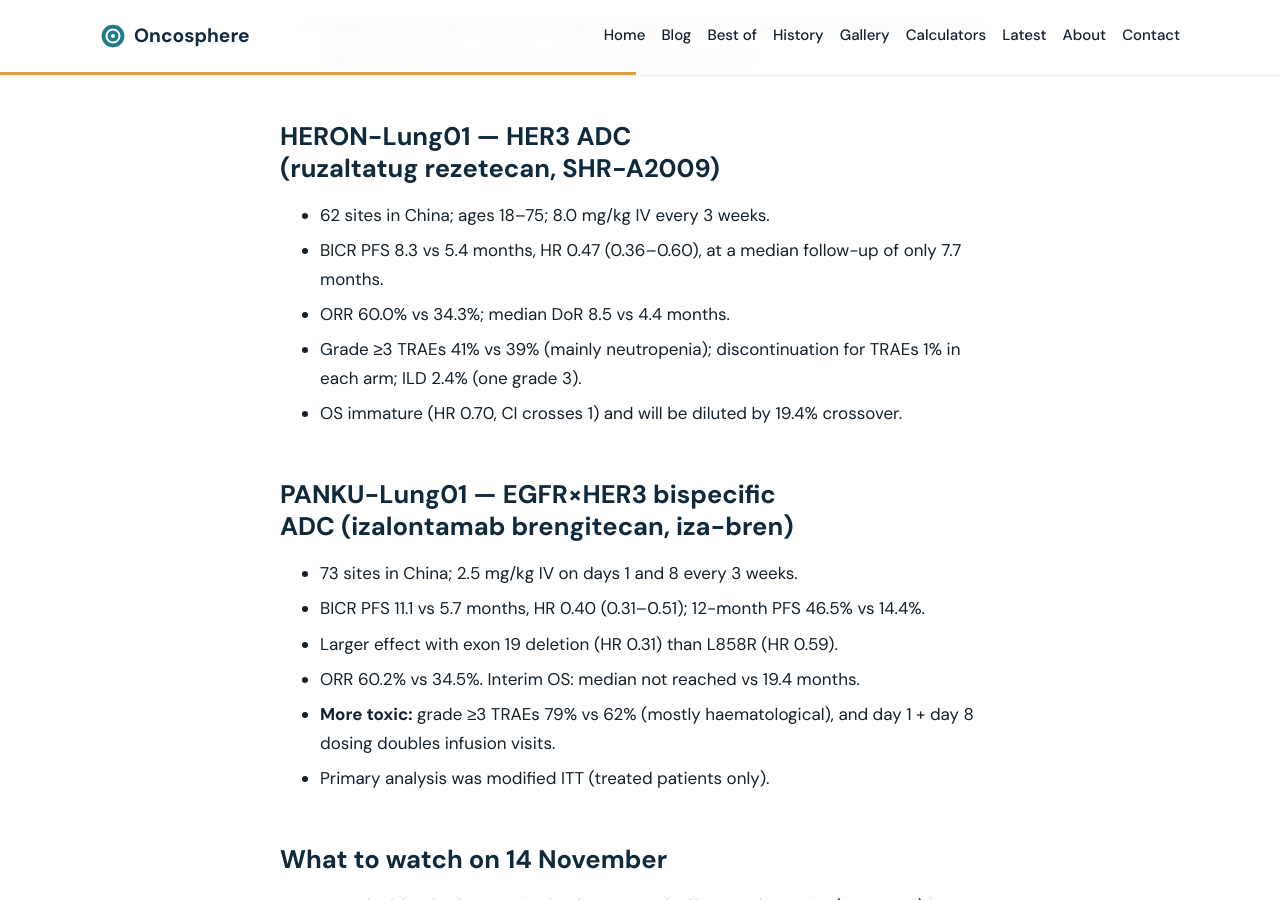
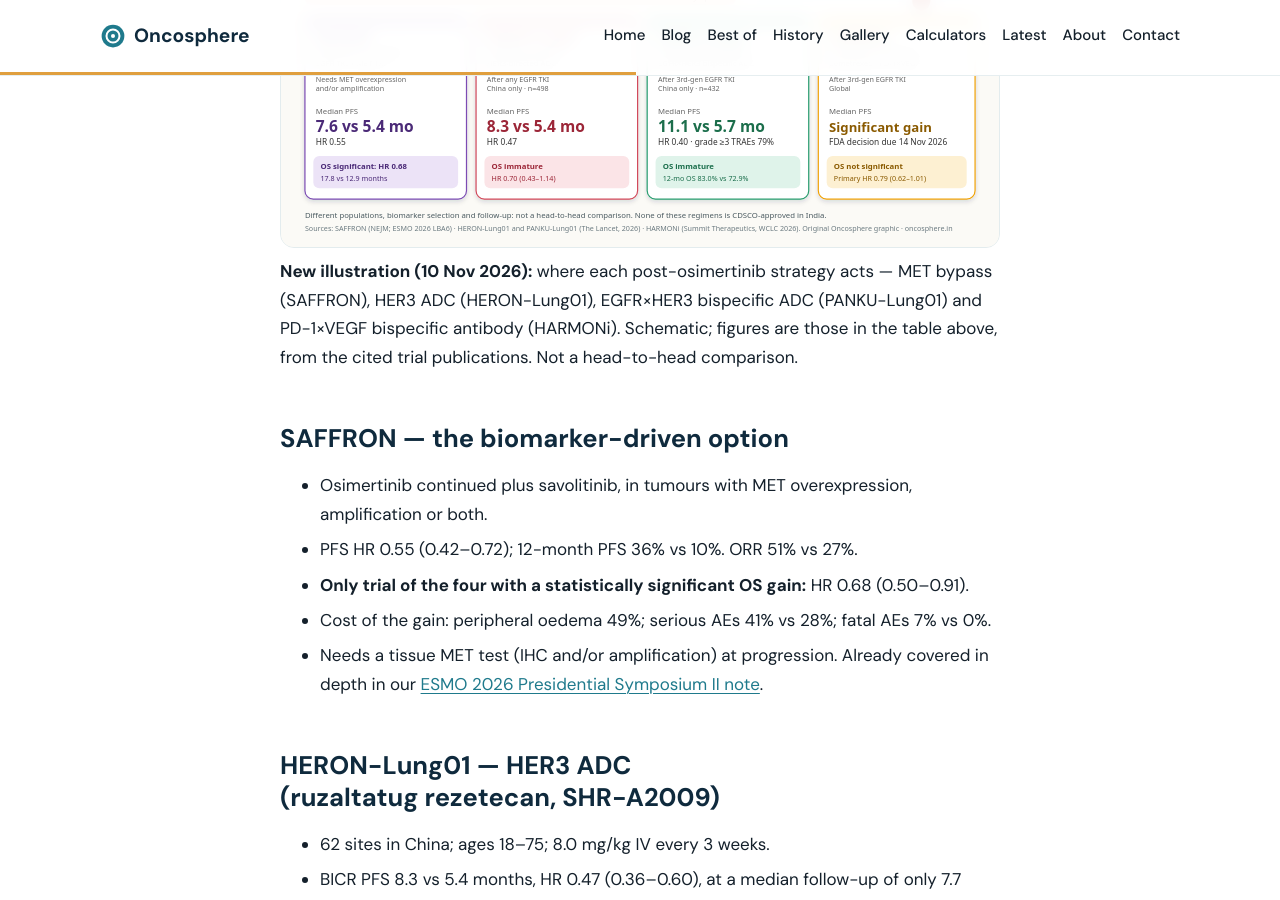
Before and after one commit to senthilstar/Oncosphere, a Jekyll site: the page built from _posts/2026-11-09-egfr-nsclc-after-osimertinib-2026-phase-3-options.md, in a window 1280 px wide and 900 px high, scrolled down 2305 px. Built offline with Jekyll 4.4.1, drawn with Linux system fonts in a browser that asks for light colours; some of the changed text lies outside the part shown.

Commit message:
Nightly add: post-osimertinib EGFR NSCLC mechanism illustration (SAFFRON, HERON-Lung01, PANKU-Lung01, HARMONi); wire into post, gallery, home and paradigms lung

```diff
--- a/_posts/2026-11-09-egfr-nsclc-after-osimertinib-2026-phase-3-options.md
+++ b/_posts/2026-11-09-egfr-nsclc-after-osimertinib-2026-phase-3-options.md
@@ -1,7 +1,7 @@
 ---
 title: "EGFR-mutant NSCLC after osimertinib: the 2026 phase 3 evidence, ahead of the 14 Nov FDA decision"
 cover: lung
-updated: 2026-11-09
+updated: 2026-11-10
 category: Perspective
 audience: clinicians
 summary: "Four randomised phase 3 trials now test new options against platinum–pemetrexed after third-generation EGFR TKI failure: SAFFRON (osimertinib + savolitinib, MET-driven), HERON-Lung01 (HER3 ADC), PANKU-Lung01 (EGFR×HER3 bispecific ADC) and HARMONi (ivonescimab + chemo, FDA decision 14 Nov). Only SAFFRON has a statistically significant OS gain so far."
@@ -40,6 +40,11 @@ All comparators: platinum + pemetrexed, then pemetrexed maintenance (HARMONi: pl
 
 {% include chart.html title="Median PFS: new agent vs platinum–pemetrexed (months)" labels="SAFFRON|HERON-Lung01|PANKU-Lung01" values="7.6|8.3|11.1" max="12" unit=" mo" note="Control arms: 5.4, 5.4 and 5.7 months. Different populations and follow-up; not a head-to-head comparison." %}
 
+<figure class="reveal" style="margin:1.5rem 0">
+<img src="{{ '/assets/img/illustration-egfr-nsclc-after-osimertinib.svg' | relative_url }}" alt="Illustration: four strategies after osimertinib in EGFR-mutant NSCLC. On the tumour cell, savolitinib with continued osimertinib blocks MET bypass signalling; ruzaltatug rezetecan is a HER3-directed ADC; izalontamab brengitecan is an EGFR by HER3 bispecific ADC. In the microenvironment, ivonescimab binds PD-1 on T cells and VEGF. Median PFS versus platinum–pemetrexed: SAFFRON 7.6 vs 5.4 months (HR 0.55, OS HR 0.68 significant); HERON-Lung01 8.3 vs 5.4 months (HR 0.47, OS immature); PANKU-Lung01 11.1 vs 5.7 months (HR 0.40, OS immature); HARMONi PFS significant, primary OS HR 0.79 not significant, FDA decision 14 November 2026." width="1200" height="800" loading="lazy" style="width:100%;height:auto;border-radius:14px;border:1px solid #e3ecee;background:#fbfaf6">
+<figcaption><strong>New illustration (10 Nov 2026):</strong> where each post-osimertinib strategy acts — MET bypass (SAFFRON), HER3 ADC (HERON-Lung01), EGFR×HER3 bispecific ADC (PANKU-Lung01) and PD-1×VEGF bispecific antibody (HARMONi). Schematic; figures are those in the table above, from the cited trial publications. Not a head-to-head comparison.</figcaption>
+</figure>
+
 ## SAFFRON — the biomarker-driven option
 - Osimertinib continued plus savolitinib, in tumours with MET overexpression, amplification or both.
 - PFS HR 0.55 (0.42–0.72); 12-month PFS 36% vs 10%. ORR 51% vs 27%.
--- a/index.html
+++ b/index.html
@@ -19,7 +19,8 @@ title: "Discover Oncosphere: Insights on Cancer history, Cancer Treatments and l
 <p>India registered an estimated <strong>14.6 lakh</strong> new cancer cases in 2022 (ICMR–National Cancer Registry Programme projection; <a href="https://pubmed.ncbi.nlm.nih.gov/36510887/">Sathishkumar et al., Indian J Med Res 2022</a>). Every post here ends with what the evidence means for patients treated in Indian public and private hospitals.</p></div></section>
 <section class="wrap block"><h3><a class="hlink" href="/gallery/">Gallery →</a></h3><p>Explore visual insights on cancer research, treatments, and future trends. <a href="/gallery/">Open the gallery →</a></p>
 <div class="gallery">
-<a href="/rybrevant-faspro-hnscc-fda-approval/"><figure ><img src="/assets/img/infographic-origami-4-rybrevant-faspro-hnscc.svg" alt="OrigAMI-4: subcutaneous amivantamab in pretreated head and neck squamous cell carcinoma" loading="lazy" width="600" height="340" style="width:100%;height:auto;border-radius:10px"><figcaption>OrigAMI-4: Rybrevant Faspro in pretreated HNSCC (new).</figcaption></figure></a>
+<a href="/egfr-nsclc-after-osimertinib-2026-phase-3-options/"><figure ><img src="/assets/img/illustration-egfr-nsclc-after-osimertinib.svg" alt="Illustration: four strategies after osimertinib in EGFR-mutant NSCLC" loading="lazy" width="600" height="400" style="width:100%;height:auto;border-radius:10px"><figcaption>After osimertinib: four strategies, four targets (new).</figcaption></figure></a>
+<a href="/rybrevant-faspro-hnscc-fda-approval/"><figure ><img src="/assets/img/infographic-origami-4-rybrevant-faspro-hnscc.svg" alt="OrigAMI-4: subcutaneous amivantamab in pretreated head and neck squamous cell carcinoma" loading="lazy" width="600" height="340" style="width:100%;height:auto;border-radius:10px"><figcaption>OrigAMI-4: Rybrevant Faspro in pretreated HNSCC.</figcaption></figure></a>
 <a href="/first-line-systemic-therapy-in-advanced-cancers/"><figure ><img src="/assets/img/gallery-precision.jpg" alt="Precision oncology pathway" loading="lazy" width="600" height="340" style="width:100%;height:auto;border-radius:10px"><figcaption>Precision oncology: test before you treat.</figcaption></figure></a>
 <a href="/first-line-systemic-therapy-in-advanced-cancers/"><figure ><img src="/assets/img/gallery-pillars.jpg" alt="Pillars of systemic therapy" loading="lazy" width="600" height="340" style="width:100%;height:auto;border-radius:10px"><figcaption>The four pillars of modern systemic therapy (illustrative).</figcaption></figure></a>
 <a href="/destiny-breast-11-trial/"><figure ><img src="/assets/img/gallery-adc.jpg" alt="Antibody drug conjugate" loading="lazy" width="600" height="340" style="width:100%;height:auto;border-radius:10px"><figcaption>Antibody–drug conjugate (e.g. trastuzumab deruxtecan), schematic.</figcaption></figure></a>
```
Also changed, not shown: gallery.md (+1 -0 lines), paradigms.md (+1 -0 lines), assets/img/illustration-egfr-nsclc-after-osimertinib.svg (added).
